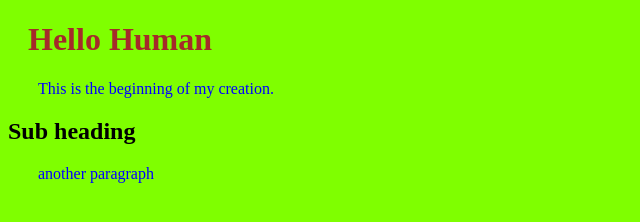
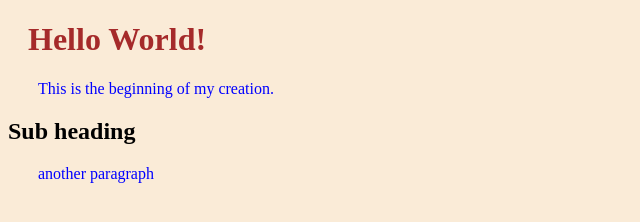
Before and after one commit to EasonVora/hello-world, a plain HTML site: page index.html in a window 1280 px wide. Shown: the whole page, without its empty margins (0-640 px from the left). Drawn offline with Linux system fonts and the light colour scheme.

Commit message:
First release of Hello World! changed

```diff
--- a/bluestyle.css
+++ b/bluestyle.css
@@ -1,5 +1,5 @@
 body {
-    background-color: chartreuse;
+    background-color:antiquewhite;
 }
 
 h1 {
--- a/index.html
+++ b/index.html
@@ -7,7 +7,7 @@
     <link rel="stylesheet" href="bluestyle.css">
 </head>
 <body>
-    <h1>Hello Human</h1>
+    <h1>Hello World!</h1>
     <p>This is the beginning of my creation.</p>
 
     <h2>Sub heading</h2>
```
